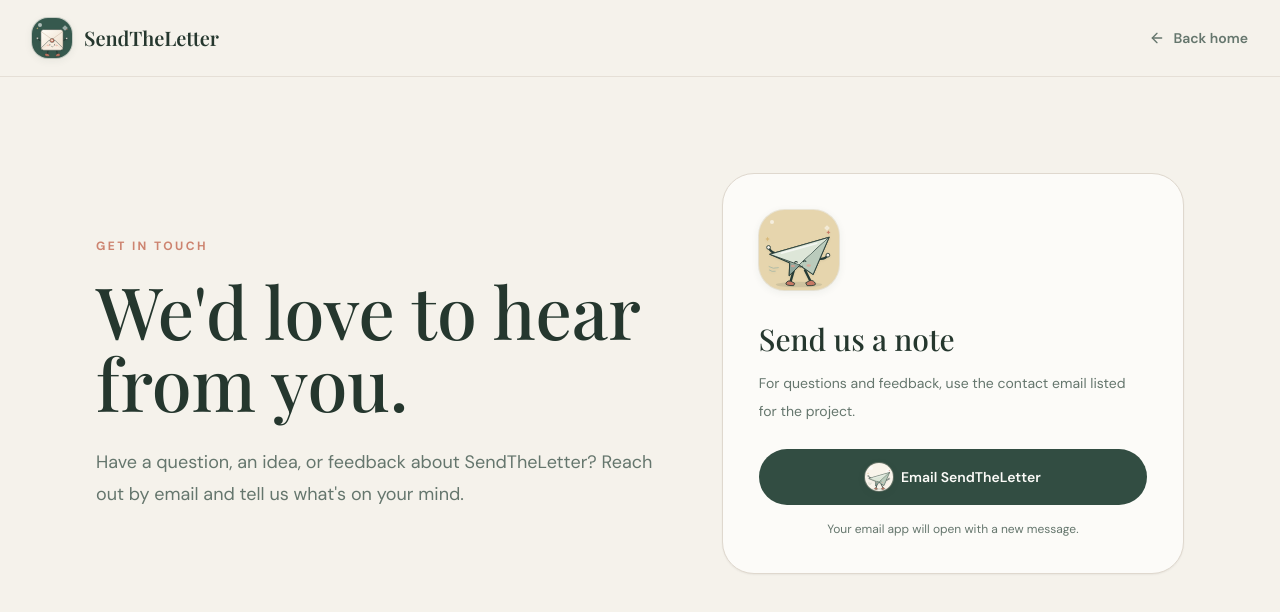
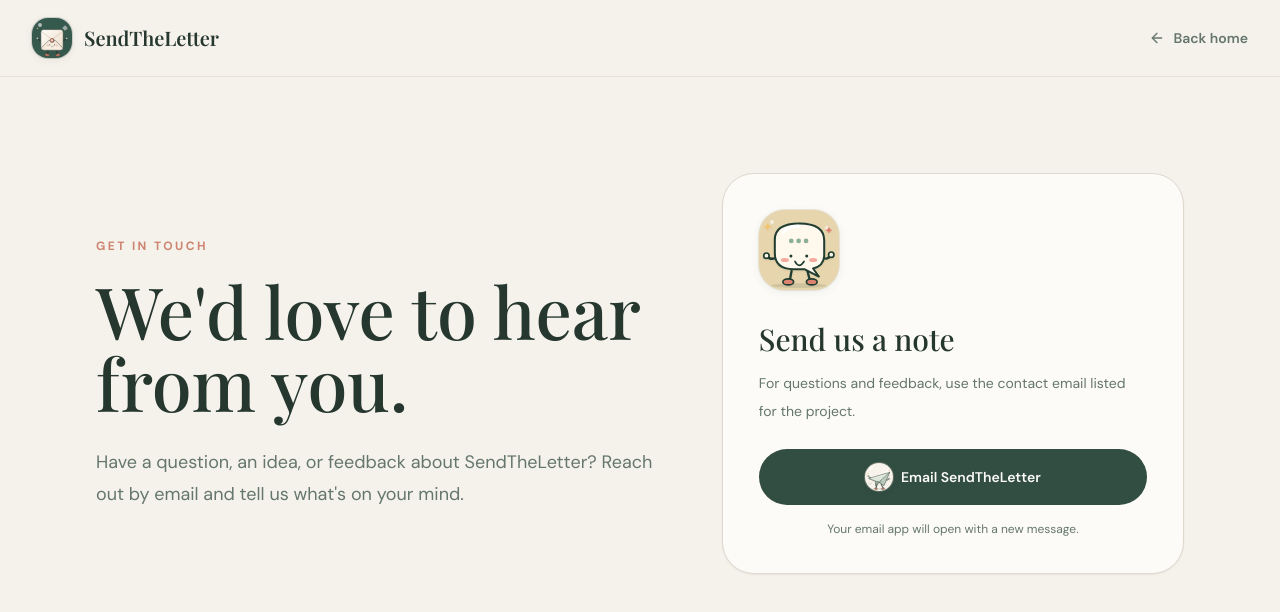
Before and after one commit to donnelsimbajon-design/SendtheLetter_System, a React (Vite) app in the folder Note_letter/: page /contact in a window 1280 px wide. Shown: the top 612 px of the page. Built offline with nearby package versions, Linux system fonts and the light colour scheme; no server answers.

Commit message:
Replace repeated homepage and public page icons with distinct new mascots

```diff
--- a/Note_letter/src/Pages/Contact.tsx
+++ b/Note_letter/src/Pages/Contact.tsx
@@ -7,7 +7,7 @@ const Contact = () => (
     <header className="border-b border-border/70"><div className="mx-auto flex h-[76px] max-w-7xl items-center justify-between px-5 sm:px-8"><Link to="/" className="flex items-center gap-3"><CharacterBadge name="lumi" tone="forest" size="md" className="!h-10 !w-10" /><span className="font-editorial text-xl font-semibold">SendTheLetter</span></Link><Link to="/" className="inline-flex items-center gap-2 text-sm font-semibold text-muted-foreground hover:text-foreground"><ArrowLeft size={16}/> Back home</Link></div></header>
     <main className="mx-auto grid max-w-6xl gap-12 px-5 py-16 sm:px-8 sm:py-24 lg:grid-cols-[1fr_.8fr] lg:items-center">
       <div><p className="text-xs font-bold uppercase tracking-[.2em] text-[hsl(var(--accent))]">Get in touch</p><h1 className="mt-5 font-editorial text-5xl leading-[1.08] sm:text-7xl">We'd love to hear from you.</h1><p className="mt-7 max-w-xl text-lg leading-8 text-muted-foreground">Have a question, an idea, or feedback about SendTheLetter? Reach out by email and tell us what's on your mind.</p></div>
-      <div className="rounded-[2rem] border border-border bg-card p-7 shadow-sm sm:p-9"><CharacterBadge name="piko" tone="gold" size="xl" /><h2 className="mt-6 font-editorial text-3xl">Send us a note</h2><p className="mt-3 text-sm leading-7 text-muted-foreground">For questions and feedback, use the contact email listed for the project.</p><a href="mailto:hello@sendtheletter.com" className="mt-6 inline-flex w-full items-center justify-center gap-2 rounded-full bg-primary px-5 py-3.5 text-sm font-semibold text-primary-foreground hover:opacity-90"><CharacterBadge name="piko" tone="paper" size="xs" /> Email SendTheLetter</a><p className="mt-4 text-center text-xs text-muted-foreground">Your email app will open with a new message.</p></div>
+      <div className="rounded-[2rem] border border-border bg-card p-7 shadow-sm sm:p-9"><CharacterBadge name="chika" tone="gold" size="xl" /><h2 className="mt-6 font-editorial text-3xl">Send us a note</h2><p className="mt-3 text-sm leading-7 text-muted-foreground">For questions and feedback, use the contact email listed for the project.</p><a href="mailto:hello@sendtheletter.com" className="mt-6 inline-flex w-full items-center justify-center gap-2 rounded-full bg-primary px-5 py-3.5 text-sm font-semibold text-primary-foreground hover:opacity-90"><CharacterBadge name="piko" tone="paper" size="xs" /> Email SendTheLetter</a><p className="mt-4 text-center text-xs text-muted-foreground">Your email app will open with a new message.</p></div>
     </main>
   </div>
 );
```
